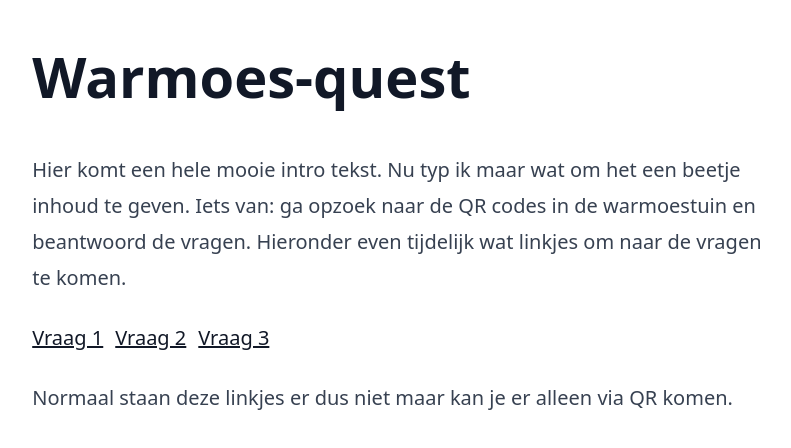
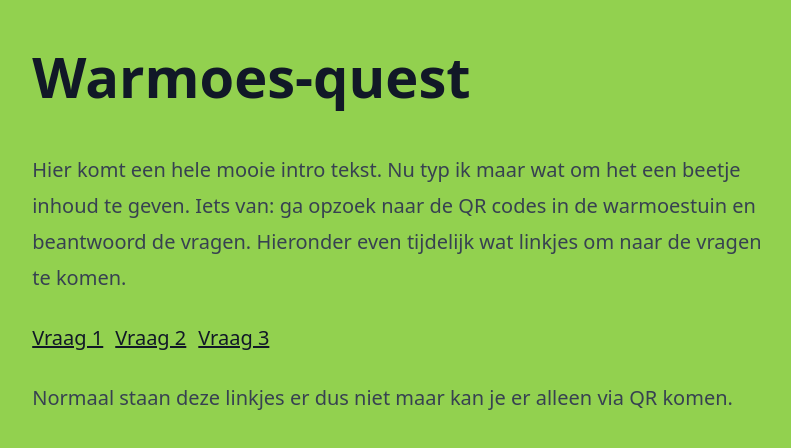
Before and after one commit to jsvanderlaan/sixtysixty, an Angular app: page /92d14f in a window 1280 px wide. Shown: the top 448 px of the page, without its empty margins (236-1027 px from the left). Built offline with nearby package versions, Linux system fonts and the light colour scheme.

Commit message:
fixed tailwind styling issue

```diff
--- a/src/app/answers/answers.component.html
+++ b/src/app/answers/answers.component.html
@@ -12,7 +12,7 @@
                     <a
                         *ngIf="answer.answered"
                         [routerLink]="answer.route"
-                        [ngClass]="'bg-[' + answer.color + ']'"
+                        attr.style="background-color: {{ answer.color }}"
                         class="shadow-lg rounded-md flex items-center py-2 px-6 no-underline font-normal"
                     >
                         {{ answer.label }}
--- a/src/app/app.component.html
+++ b/src/app/app.component.html
@@ -1,3 +1,3 @@
-<div class="min-h-full p-8 pt-12 flex flex-col items-center" [ngClass]="'bg-[' + (activeColor ?? '') + ']'">
+<div class="min-h-full p-8 pt-12 flex flex-col items-center" attr.style="background-color: {{ activeColor ?? '' }}">
     <router-outlet></router-outlet>
 </div>
```
